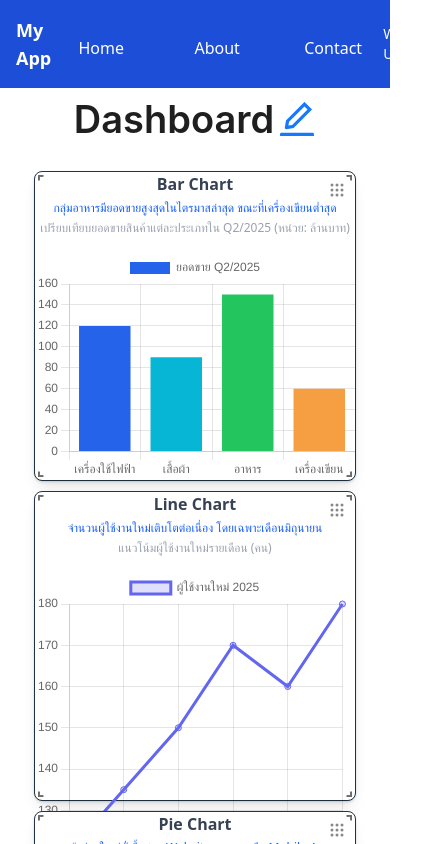
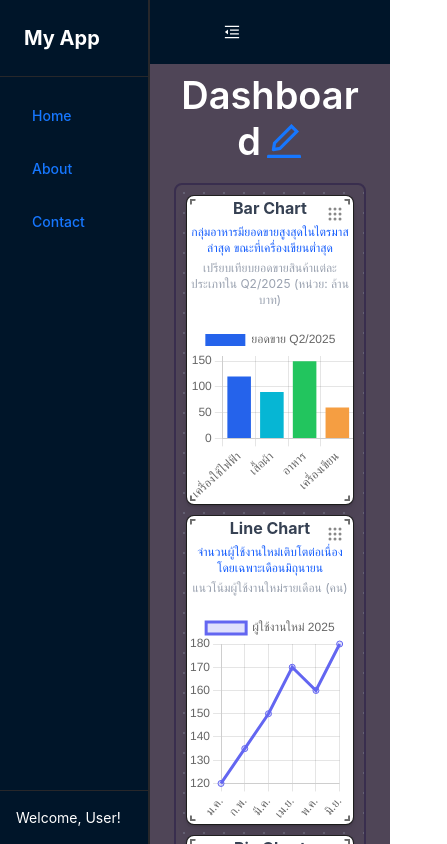
Before and after one commit to RattanachaiMeekhun/react-supabase-saas-template, a React (Vite) app in the folder frontend/: page / in a window 390 px wide. Shown: the top 844 px of the page, 447 px wide, since content can reach past the window. Built offline with nearby package versions, Linux system fonts and the light colour scheme; no server answers.

Commit message:
feat: enhance chart components with responsive design and key prop handling

```diff
--- a/frontend/src/components/Charts/LineChart.tsx
+++ b/frontend/src/components/Charts/LineChart.tsx
@@ -14,10 +14,14 @@ const LineChart: React.FC<LineChartProps> = (props) => {
   return (
     <div className="h-full w-full flex flex-col text-center">
       <ChartDetailDisplay {...props} />
+      <div className="h-full w-full flex items-center justify-center overflow-hidden">
+
       <Line
         data={data}
-        options={{ responsive: true, maintainAspectRatio: false, ...options }}
+        options={{ responsive: true, maintainAspectRatio: false, ...options  }}
+        updateMode="resize"
       />
+      </div>
     </div>
   );
 };
--- a/frontend/src/components/Charts/PieChart.tsx
+++ b/frontend/src/components/Charts/PieChart.tsx
@@ -23,7 +23,6 @@ const PieChart: React.FC<PieChartProps> = (props) => {
       <ChartDetailDisplay {...props} />
       <div className="h-full w-full flex items-center justify-center overflow-hidden">
         <Pie
-          key={props.key}
           ref={chartRef}
           data={data}
           options={{
--- a/frontend/src/components/Dashboard/Dashboard.tsx
+++ b/frontend/src/components/Dashboard/Dashboard.tsx
@@ -62,9 +62,9 @@ const Dashboard: React.FC<DashboardProps> = (props) => {
   };
 
   return (
-    <div className="mx-6">
+    <div className="mx-6 min-h-screen">
       <Typography.Title
-        className="text-center text-sm mt-2 text-amber-50"
+        className="text-center text-sm mt-2 !text-white"
         editable={{
           onChange: (value) => {
             dispatch(setTitle(value || "Dashboard"));
@@ -73,9 +73,16 @@ const Dashboard: React.FC<DashboardProps> = (props) => {
       >
         {title}
       </Typography.Title>
-
-      <ResponsiveGridLayout
-        className="layout"
+  <div className="relative">
+      <div
+        className="absolute inset-0 opacity-30"
+        style={{
+          backgroundImage: `radial-gradient(circle, #94a3b8 1px, transparent 1px)`,
+          backgroundSize: '20px 20px'
+        }}
+      />
+         <ResponsiveGridLayout
+        className="layout border-[#392e4e] border-2 rounded-lg"
         layouts={layouts}
         breakpoints={{ lg: 1200, md: 996, sm: 768, xs: 480, xxs: 0 }}
         cols={{ lg: 12, md: 12, sm: 12, xs: 12, xxs: 12 }}
@@ -95,6 +102,7 @@ const Dashboard: React.FC<DashboardProps> = (props) => {
           );
         })}
       </ResponsiveGridLayout>
+</div>
     </div>
   );
 };
--- a/frontend/src/components/Nav/BaseNavLink.tsx
+++ b/frontend/src/components/Nav/BaseNavLink.tsx
@@ -5,12 +5,13 @@ type Props = {
   to: string;
   end?: boolean;
   children: React.ReactNode;
+  className?: string;
 };
 
 const BaseNavLink = (props: Props) => {
   return (
     <NavLink
-      className="p-1 rounded-full w-[100px] text-center"
+      className={props.className || "p-1 rounded-full w-[100px] text-center"}
       to={props.to}
       end={props.end}
     >
--- a/frontend/src/helper/dashboardHelper.tsx
+++ b/frontend/src/helper/dashboardHelper.tsx
@@ -10,32 +10,32 @@ import ScatterChart from "../components/Charts/ScatterChart";
 import type { ChartLayoutItem } from "../components/Charts/TChartType";
 
 export const renderChartItem = (item: ChartLayoutItem) => {
-  const { chartType, chartData } = item;
+  const { chartType, chartData, key, ...restProps } = item;
 
   switch (chartType) {
     case "bar":
-      return <BarChart data={chartData as ChartData<"bar">} {...item} />;
+      return <BarChart key={key} data={chartData as ChartData<"bar">} {...restProps} />;
     case "line":
-      return <LineChart {...item} data={chartData as ChartData<"line">} />;
+      return <LineChart key={key} data={chartData as ChartData<"line">} {...restProps} />;
     case "pie":
-      return <PieChart {...item} data={chartData as ChartData<"pie">} />;
+      return <PieChart key={key} data={chartData as ChartData<"pie">} {...restProps} />;
     case "doughnut":
       return (
-        <DoughnutChart {...item} data={chartData as ChartData<"doughnut">} />
+        <DoughnutChart key={key} data={chartData as ChartData<"doughnut">} {...restProps} />
       );
     case "radar":
-      return <RadarChart {...item} data={chartData as ChartData<"radar">} />;
+      return <RadarChart key={key} data={chartData as ChartData<"radar">} {...restProps} />;
     case "polarArea":
       return (
-        <PolarAreaChart {...item} data={chartData as ChartData<"polarArea">} />
+        <PolarAreaChart key={key} data={chartData as ChartData<"polarArea">} {...restProps} />
       );
     case "scatter":
       return (
-        <ScatterChart {...item} data={chartData as ChartData<"scatter">} />
+        <ScatterChart key={key} data={chartData as ChartData<"scatter">} {...restProps} />
       );
     case "bubble":
-      return <BubbleChart {...item} data={chartData as ChartData<"bubble">} />;
+      return <BubbleChart key={key} data={chartData as ChartData<"bubble">} {...restProps} />;
     default:
-      return <div>Unsupported chart type</div>;
+      return <div key={key}>Unsupported chart type</div>;
   }
 };
--- a/frontend/src/index.css
+++ b/frontend/src/index.css
@@ -7,7 +7,7 @@
 
   color-scheme: light dark;
   color: rgba(255, 255, 255, 0.87);
-  background-color: #242424;
+  background-color: #393646;
 
   font-synthesis: none;
   text-rendering: optimizeLegibility;
--- a/frontend/src/routes/LayoutRoot .tsx
+++ b/frontend/src/routes/LayoutRoot .tsx
@@ -1,27 +1,81 @@
-import React from "react";
+import React, { useState } from "react";
+import {
+  MenuFoldOutlined,
+  MenuUnfoldOutlined,
+} from '@ant-design/icons';
 import { Outlet } from "react-router-dom";
+import { Button, Layout,theme  } from 'antd';
 import BaseNavLink from "../components/Nav/BaseNavLink";
+
+const { Sider, Content,Header } = Layout;
 const LayoutRoot: React.FC = () => {
+  const [collapsed, setCollapsed] = useState(false);
+
   return (
-    <div className={"flex flex-col h-screen w-screen"}>
-      <header className="flex items-center justify-between bg-pri text-white p-4 bg-[#1d4ed8]">
-        <span className="font-bold text-lg">My App</span>
-        <nav className="flex space-x-4 mt-2">
-          <BaseNavLink to="/" end>
-            Home
-          </BaseNavLink>
-          <BaseNavLink to="/about">About</BaseNavLink>
-          <BaseNavLink to="/contact">Contact</BaseNavLink>
-        </nav>
-        <span className="text-sm">Welcome, User!</span>
-      </header>
-      <main className="flex-1">
-        <Outlet />
-      </main>
-      <footer className="border-t px-4 py-3 text-center text-muted-foreground text-sm">
-        © {new Date().getFullYear()} My App. All rights reserved.
-      </footer>
-    </div>
+    <Layout className="h-screen w-screen">
+      {/* Sider */}
+      <Sider
+        width={150}
+        className="bg-[#1d4ed8] border-r-2 border-[#27272a]"
+        theme="dark"
+        collapsed={collapsed}
+      >
+        <div className="text-white flex flex-col h-full">
+          {/* Logo/Title */}
+          <div className="p-6 border-b border-[#27272a]">
+            <span className="font-bold text-xl text-white">My App</span>
+          </div>
+
+          {/* Navigation */}
+          <nav className="flex-1 p-4">
+            <div className="space-y-2">
+              <BaseNavLink
+                to="/"
+                end
+                className="block w-full text-left px-4 py-3 rounded-lg hover:bg-blue-600 transition-colors text-white"
+              >
+                Home
+              </BaseNavLink>
+              <BaseNavLink
+                to="/about"
+                className="block w-full text-left px-4 py-3 rounded-lg hover:bg-blue-600 transition-colors text-white"
+              >
+                About
+              </BaseNavLink>
+              <BaseNavLink
+                to="/contact"
+                className="block w-full text-left px-4 py-3 rounded-lg hover:bg-blue-600 transition-colors text-white"
+              >
+                Contact
+              </BaseNavLink>
+            </div>
+          </nav>
+
+          {/* User Info */}
+          <div className="p-4 border-t border-[#27272a]">
+            <span className="text-sm text-white">Welcome, User!</span>
+          </div>
+        </div>
+      </Sider>
+     <Layout >
+        <Header >
+          <Button
+            type="text"
+            icon={collapsed ? <MenuUnfoldOutlined /> : <MenuFoldOutlined />}
+            onClick={() => setCollapsed(!collapsed)}
+            style={{
+              color: 'white',
+              fontSize: '16px',
+              width: 64,
+              height: 64,
+            }}
+          />
+        </Header>
+        <Content className="bg-[#4F4557] overflow-auto">
+          <Outlet />
+        </Content>
+      </Layout>
+    </Layout>
   );
 };
 
--- a/frontend/src/services/supabaseClient.ts
+++ b/frontend/src/services/supabaseClient.ts
@@ -1,6 +1,21 @@
 import { createClient } from "@supabase/supabase-js";
 
-const supabaseUrl = import.meta.env.VITE_SUPABASE_URL as string;
-const supabaseAnonKey = import.meta.env.VITE_SUPABASE_ANON_KEY as string;
+const supabaseUrl = import.meta.env.VITE_SUPABASE_URL;
+const supabaseAnonKey = import.meta.env.VITE_SUPABASE_ANON_KEY;
+
+// ตรวจสอบว่ามี environment variables ที่จำเป็นหรือไม่
+if (!supabaseUrl) {
+  throw new Error(
+    "Missing environment variable: VITE_SUPABASE_URL. " +
+    "Please add your Supabase project URL to your .env file."
+  );
+}
+
+if (!supabaseAnonKey) {
+  throw new Error(
+    "Missing environment variable: VITE_SUPABASE_ANON_KEY. " +
+    "Please add your Supabase anon key to your .env file."
+  );
+}
 
 export const supabase = createClient(supabaseUrl, supabaseAnonKey);
--- a/frontend/vite.config.ts
+++ b/frontend/vite.config.ts
@@ -6,7 +6,7 @@ import tailwindcss from "@tailwindcss/vite";
 export default defineConfig({
   plugins: [react(), tailwindcss()],
   server: {
-    port: 3000,
+    port: 30001,
     proxy: {
       "/api": {
         target: "http://localhost:8000",
```
